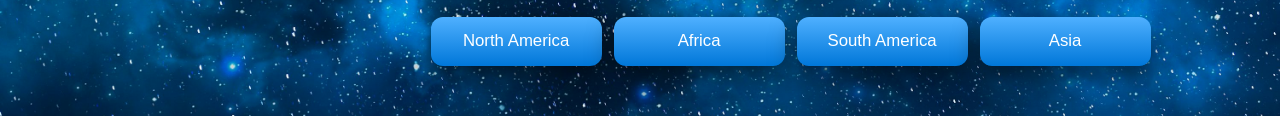
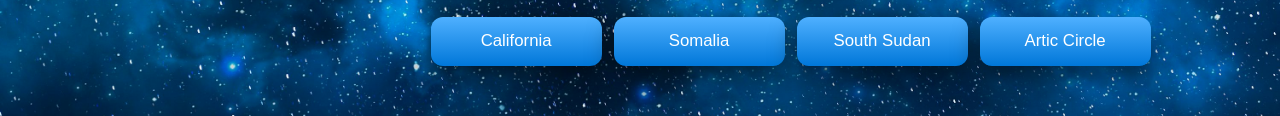
Before and after one commit to hjp36/climate-change-website, a plain HTML site: page menuHome.html in a window 1280 px wide. Shown: the part 460-576 px from the top of the page. Drawn offline with Linux system fonts and the light colour scheme.

Commit message:
Update menu links for new regions

```diff
--- a/menuHome.html
+++ b/menuHome.html
@@ -51,10 +51,10 @@
     <h1 class="title">Help save our world!</h1>
     <div class="globe"><div class="globe-inner" style="background-image:url('earth.jpg')" aria-hidden="true"></div></div>
     <div class="button-row" role="navigation" aria-label="Main menu">
-  <a class="menu-btn" href="menuPage1.html">North America</a>
-  <a class="menu-btn" href="menuPage2.html">Africa</a>
-  <a class="menu-btn" href="menuPage3.html">South America</a>
-  <a class="menu-btn" href="menuPage4.html">Asia</a>
+  <a class="menu-btn" href="menuPage1.html">California</a>
+  <a class="menu-btn" href="menuPage2.html">Somalia</a>
+  <a class="menu-btn" href="menuPage3.html">South Sudan</a>
+  <a class="menu-btn" href="menuPage4.html">Artic Circle</a>
     </div>
   </div>
 
```
